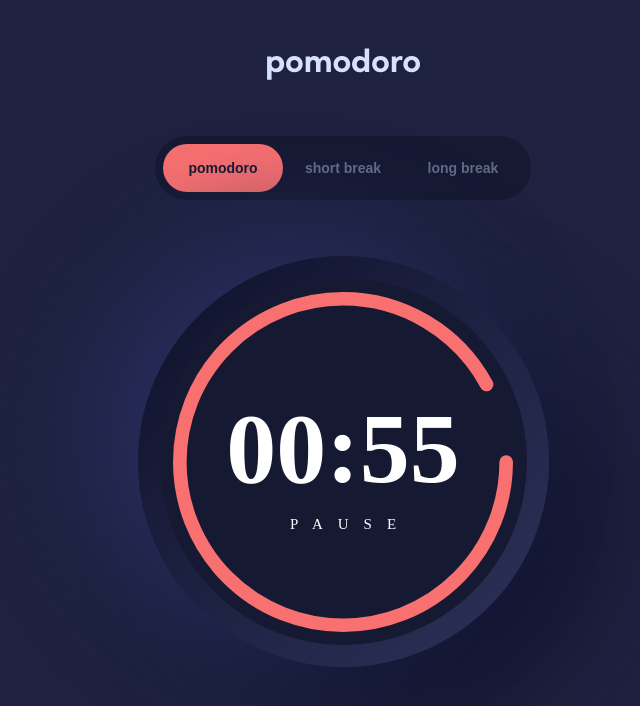
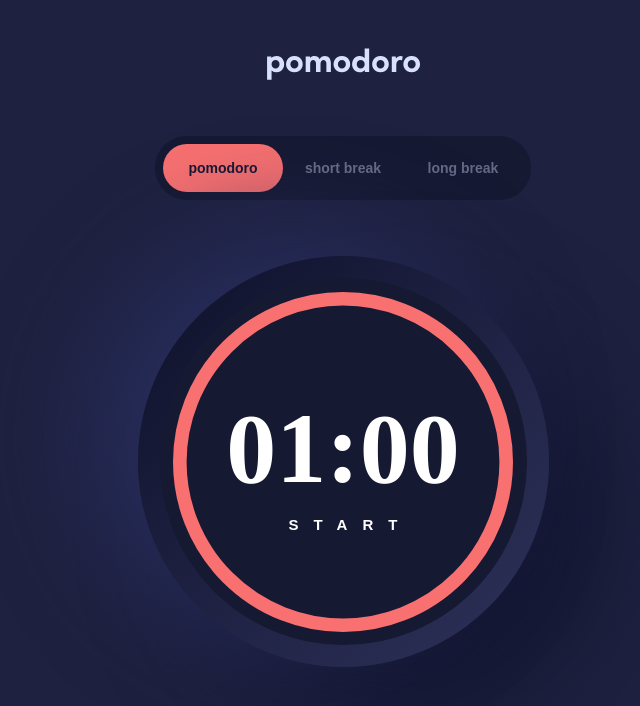
Before and after one commit to Jamario/pomodoro, a React (Create React App) app: page / in a window 1280 px wide. Shown: the top 706 px of the page, without its empty margins (297-937 px from the left). Built offline with nearby package versions, Linux system fonts and the light colour scheme.

Commit message:
Session2. The timer now has multiple different states. States include paused, running, finished, etc. Moved countdown logic to the timer component.

```diff
--- a/src/components/Timers/Pomodoro/Pomodoro.tsx
+++ b/src/components/Timers/Pomodoro/Pomodoro.tsx
@@ -1,40 +1,30 @@
-import { useState, useEffect } from "react";
+import { useState } from "react";
 
 import Timer from "../Timer";
+import { TimerState } from "../types";
 import styles from "./Pomodoro.module.css";
 
 const Pomodoro = (): JSX.Element => {
     const countdownStartTime = 60; //temporarily
-    const [currentTime, setCurrentTime] = useState(countdownStartTime);
-    const [intervalID, setIntervalID] = useState<NodeJS.Timer | null>(null);
+    const [timerState, setTimerState] = useState(TimerState.Stopped);
 
-    useEffect(() => {
-        console.log("useEffect");
+    /**
+     * the timer has multiple states; paused, running, finished
+     * finished ~> restart
+     * running ~> pause
+     * paused ~> start
+     */
+    const changeTimerState = (newTimerState: TimerState) => {
+        setTimerState(newTimerState);
+    };
 
-        let intervalReference: NodeJS.Timer;
-
-        intervalReference = setInterval(() => {
-            setCurrentTime((currentTime) => (currentTime > 0 ? currentTime - 1 : currentTime));
-        }, 1000);
-
-        setIntervalID(intervalReference);
-        return () => {
-            console.log("clear interval id");
-            clearInterval(intervalReference);
-        };
-    }, []);
-
-    useEffect(() => {
-        if (intervalID !== null && currentTime <= 0) {
-            console.log("clear interval");
-            clearInterval(intervalID);
-        }
-    }, [currentTime, intervalID]);
-
-    console.log("current time", currentTime);
     return (
         <div className={styles.container}>
-            <Timer currentTime={currentTime} countdownStartTime={countdownStartTime} />
+            <Timer
+                countdownStartTime={countdownStartTime}
+                timerState={timerState}
+                changeTimerState={changeTimerState}
+            />
         </div>
     );
 };
--- a/src/components/Timers/Timer/Timer.module.css
+++ b/src/components/Timers/Timer/Timer.module.css
@@ -42,12 +42,21 @@
     z-index: 5;
 }
 
-.pause{
+.stateButton{
     font-size: 1.5rem;
     letter-spacing: 15px;
     padding-left: 15px;
     text-transform: uppercase;
     z-index: 5;
+    background: none;
+    border: none;
+    cursor: pointer;
+    color: var(--color-text);
+    font-weight: bold;
+}
+
+.stateButton:hover{
+    color: var(--color-orange);
 }
 
 
--- a/src/components/Timers/Timer/Timer.tsx
+++ b/src/components/Timers/Timer/Timer.tsx
@@ -1,29 +1,104 @@
 import { useState, useEffect } from "react";
 
 import { displayTime, getMinutesAndSeconds } from "../../../utils/timeUtils";
+import { getStateButtonText } from "./Timer.utils";
+import { TimerState } from "../types";
 
 import styles from "./Timer.module.css";
 
 type TimerProps = {
-    currentTime: number;
     countdownStartTime: number;
+    timerState: TimerState;
+    changeTimerState: (newTimerState: TimerState) => void;
 };
 
 const entireStrokeLength = 1030;
 
-const Timer = ({ currentTime, countdownStartTime }: TimerProps): JSX.Element => {
+const Timer = ({ countdownStartTime, timerState, changeTimerState }: TimerProps): JSX.Element => {
     const [countdownSegment, setCountdownSegment] = useState(0);
+    const [currentTime, setCurrentTime] = useState(countdownStartTime);
+    const [intervalID, setIntervalID] = useState<number | undefined>(undefined);
 
     useEffect(() => {
         const segment = entireStrokeLength / countdownStartTime;
         setCountdownSegment(segment);
     }, [countdownStartTime]);
 
+    useEffect(() => {
+        if (intervalID && currentTime <= 0) {
+            clearInterval(intervalID);
+            changeTimerState(TimerState.Finished);
+        }
+    }, [currentTime, intervalID, changeTimerState]);
+
+    // cleanup window interval when the timer goes out of focus. Stops memory leaks
+    useEffect(() => {
+        return () => {
+            clearInterval(intervalID);
+        };
+    }, [intervalID]);
+
+    const startNewTimer = () => {
+        let intervalReference: number;
+
+        intervalReference = window.setInterval(() => {
+            setCurrentTime((currentTime) => (currentTime > 0 ? currentTime - 1 : currentTime));
+            console.log("timer ticks");
+        }, 1000);
+
+        setIntervalID(intervalReference);
+    };
+
+    const restartTimer = () => {
+        //redundant safety check
+        if (timerState === TimerState.Finished) {
+            setIntervalID(undefined);
+            setCurrentTime(countdownStartTime);
+        }
+    };
+
+    const resumeTimer = () => {
+        if (timerState === TimerState.Paused) {
+            startNewTimer();
+        }
+    };
+
+    const pauseTimer = () => {
+        if (intervalID && timerState === TimerState.Running) {
+            window.clearInterval(intervalID);
+            setIntervalID(undefined);
+            changeTimerState(TimerState.Paused);
+        }
+    };
+
     const strokeDashOffsetValue = entireStrokeLength - countdownSegment * currentTime;
     console.log("stroke dash offset value", strokeDashOffsetValue);
 
     const { minutes, seconds } = getMinutesAndSeconds(currentTime);
     const timeString = displayTime(minutes, seconds);
+
+    // behavior would change based on the current state of the timer
+    const handleClick = () => {
+        switch (timerState) {
+            case TimerState.Running:
+                pauseTimer();
+                changeTimerState(TimerState.Paused);
+                break;
+            case TimerState.Finished:
+                restartTimer();
+                changeTimerState(TimerState.Stopped);
+                break;
+            case TimerState.Paused:
+                resumeTimer();
+                changeTimerState(TimerState.Running);
+                break;
+            case TimerState.Stopped:
+            default:
+                startNewTimer();
+                changeTimerState(TimerState.Running);
+                break;
+        }
+    };
 
     return (
         <div>
@@ -43,7 +118,9 @@ const Timer = ({ currentTime, countdownStartTime }: TimerProps): JSX.Element =>
                             </svg>
                         </div>
                         <p className={styles.time}>{timeString}</p>
-                        <p className={styles.pause}>PAUSE</p>
+                        <button className={styles.stateButton} onClick={handleClick}>
+                            {getStateButtonText(timerState)}
+                        </button>
                     </div>
                 </div>
             </div>
--- /dev/null
+++ b/src/components/Timers/Timer/Timer.utils.ts
@@ -0,0 +1,14 @@
+import { TimerState } from "../types";
+
+export function getStateButtonText(timerState: TimerState): string {
+    switch (timerState){
+        case TimerState.Running:
+            return "PAUSE";
+        case TimerState.Finished:
+            return "RESTART"
+        case TimerState.Stopped:
+        case TimerState.Paused:
+        default:
+            return "START";
+    }
+}
--- /dev/null
+++ b/src/components/Timers/types.ts
@@ -0,0 +1,6 @@
+export enum TimerState {
+    Paused = "PAUSED",
+    Running = "RUNNING",
+    Stopped = "STOPPED",
+    Finished = "FINISHED",
+};
```
